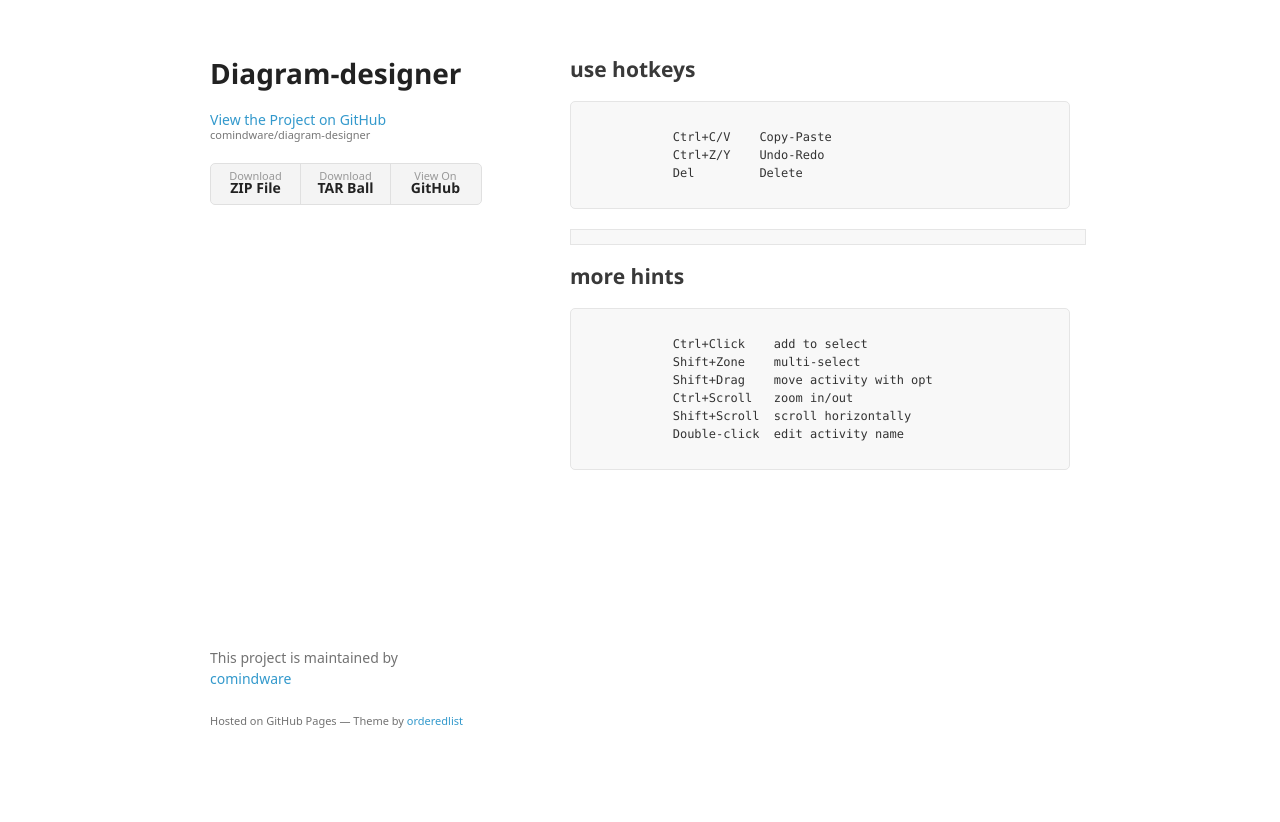
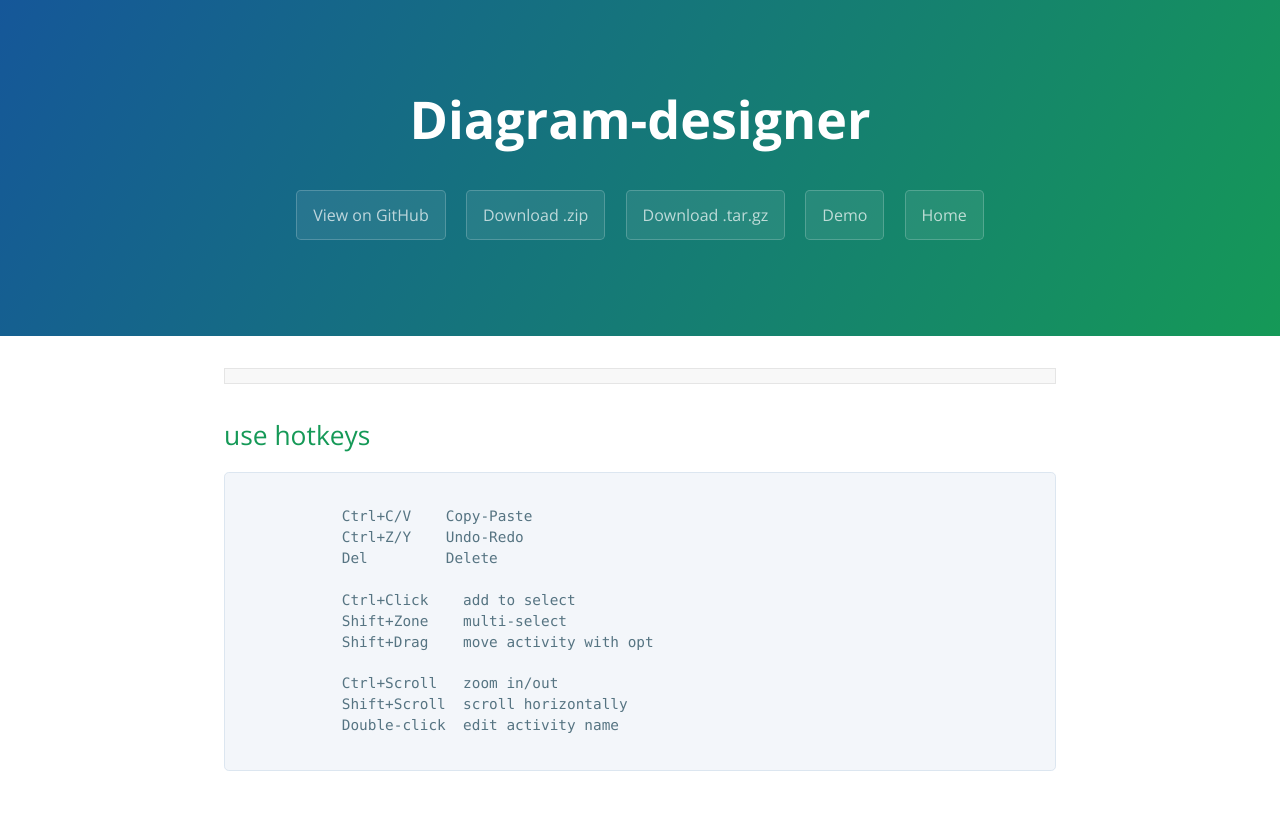
Before and after one commit to comindware/diagram-designer, a website: page demo.html in a window 1280 px wide. Shown: the top 822 px of the page. Before the commit the page ends 800 px from the top, so only its background shows below. Drawn offline with nearby package versions, Linux system fonts and the light colour scheme; a web font is replaced by a local one.

Commit message:
new template

```diff
--- a/demo.html
+++ b/demo.html
@@ -5,8 +5,10 @@
     <meta http-equiv="X-UA-Compatible" content="chrome=1">
     <title>Diagram-designer by comindware</title>
 
-    <link rel="stylesheet" href="stylesheets/styles.css">
-    <link rel="stylesheet" href="stylesheets/github-light.css">
+    <link rel="stylesheet" type="text/css" href="stylesheets/normalize.css" media="screen">
+    <link href='https://fonts.googleapis.com/css?family=Open+Sans:400,700' rel='stylesheet' type='text/css'>
+    <link rel="stylesheet" type="text/css" href="stylesheets/stylesheet.css" media="screen">
+    <link rel="stylesheet" type="text/css" href="stylesheets/github-light.css" media="screen">
     <meta name="viewport" content="width=device-width">
     <!--[if lt IE 9]>
     <script src="//html5shiv.googlecode.com/svn/trunk/html5.js"></script>
@@ -66,56 +68,41 @@
 
 <body>
 
-<div class="wrapper">
-    <header>
-        <h1>Diagram-designer</h1>
+    <section class="page-header">
+        <h1 class="project-name">Diagram-designer</h1>
+        <h2 class="project-tagline"></h2>
+        <a href="https://github.com/comindware/diagram-designer" class="btn">View on GitHub</a>
+        <a href="https://github.com/comindware/diagram-designer/zipball/master" class="btn">Download .zip</a>
+        <a href="https://github.com/comindware/diagram-designer/tarball/master" class="btn">Download .tar.gz</a>
+        <a href="demo.html" class="btn">Demo</a>
+        <a href="index.html" class="btn">Home</a>
+    </section>
+    <section class="main-content">
+        <div class="js-graphContainer">
+        </div>
 
-        <p></p>
-
-        <p class="view"><a href="https://github.com/comindware/diagram-designer">View the Project on GitHub
-            <small>comindware/diagram-designer</small>
-        </a></p>
-
-
-        <ul>
-            <li><a href="https://github.com/comindware/diagram-designer/zipball/master">Download <strong>ZIP
-                File</strong></a></li>
-            <li><a href="https://github.com/comindware/diagram-designer/tarball/master">Download <strong>TAR
-                Ball</strong></a></li>
-            <li><a href="https://github.com/comindware/diagram-designer">View On <strong>GitHub</strong></a></li>
-        </ul>
-    </header>
-    <section>
-        <h2><a id="dependencies" class="anchor" href="#dependencies" aria-hidden="true"><span class="octicon octicon-link"></span></a>use hotkeys</h2>
-
+        <h2>use hotkeys</h2>
         <pre><code>
             Ctrl+C/V    Copy-Paste
             Ctrl+Z/Y    Undo-Redo
             Del         Delete
-        </code></pre>
 
-        <div class="js-graphContainer">
-        </div>
-
-        <p></p>
-
-        <h2><a id="hints" class="anchor" href="#hints" aria-hidden="true"><span class="octicon octicon-link"></span></a>more hints</h2>
-        <pre><code>
             Ctrl+Click    add to select
             Shift+Zone    multi-select
             Shift+Drag    move activity with opt
+
             Ctrl+Scroll   zoom in/out
             Shift+Scroll  scroll horizontally
             Double-click  edit activity name
         </code></pre>
     </section>
 
-    <footer>
+    <footer class="site-footer">
         <p>This project is maintained by <a href="https://github.com/comindware">comindware</a></p>
         <p><small>Hosted on GitHub Pages &mdash; Theme by <a href="https://github.com/orderedlist">orderedlist</a></small></p>
     </footer>
 
-    <script src="javascripts/scale.fix.js"></script>
+    </body>
 
 
 </html>
```
Also changed, not shown: index.html (+3 -0 lines).
